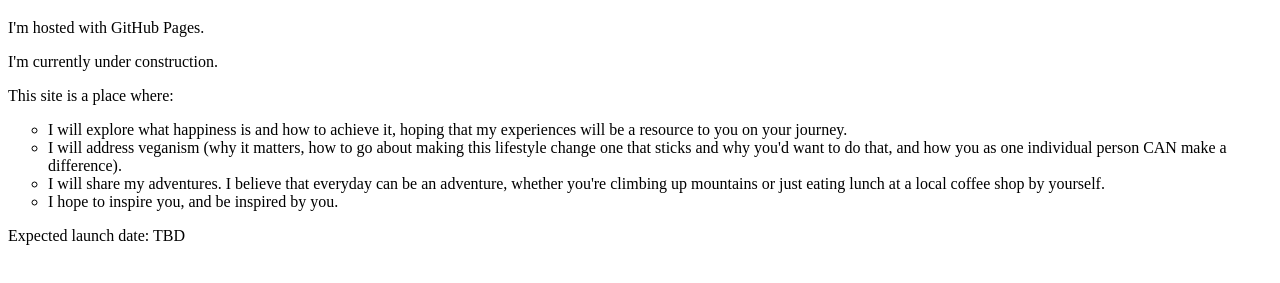
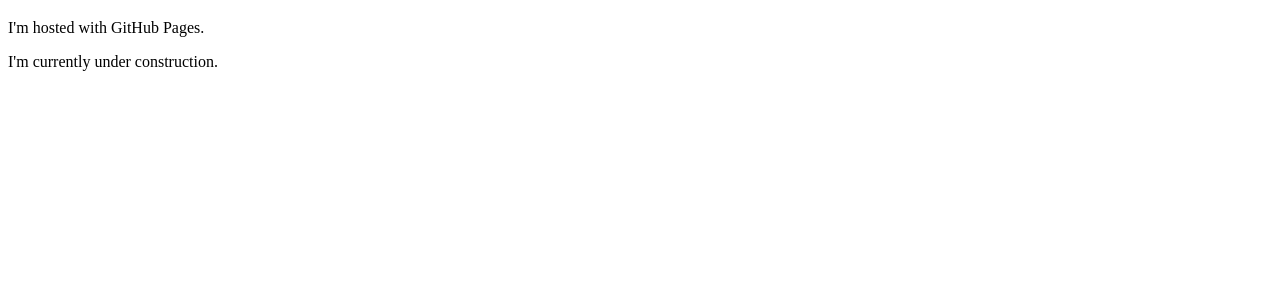
Before and after one commit to happinessproject/happinessproject.github.io, a plain HTML site: page index.html in a window 1280 px wide. Shown: the part 61-344 px from the top of the page. Drawn offline with Linux system fonts and the light colour scheme.

Commit message:
Take content down temporarily
Commit to keep drafts offline

```diff
--- a/index.html
+++ b/index.html
@@ -7,18 +7,4 @@
 </body>
 </html>
 
-<ahref="...">
-
-
-This site is a place where:
-<ul style="list-style-type:circle">
-	<li>I will explore what happiness is and how to achieve it, hoping that my experiences will be a resource to you on your journey.</li>
-
-	<li>I will address veganism (why it matters, how to go about making this lifestyle change one that sticks and why you'd want to do that, and how you as one individual person CAN make a difference).</li>
-
-	<li>I will share my adventures. I believe that everyday can be an adventure, whether you're climbing up mountains or just eating lunch at a local coffee shop by yourself.</li>
-
-	<Li>I hope to inspire you, and be inspired by you.</Li>
-</ul>
-
-<p>Expected launch date: TBD</p>
+<ahref="http://running-crossfitting-adventuring.tumblr.com">
```
